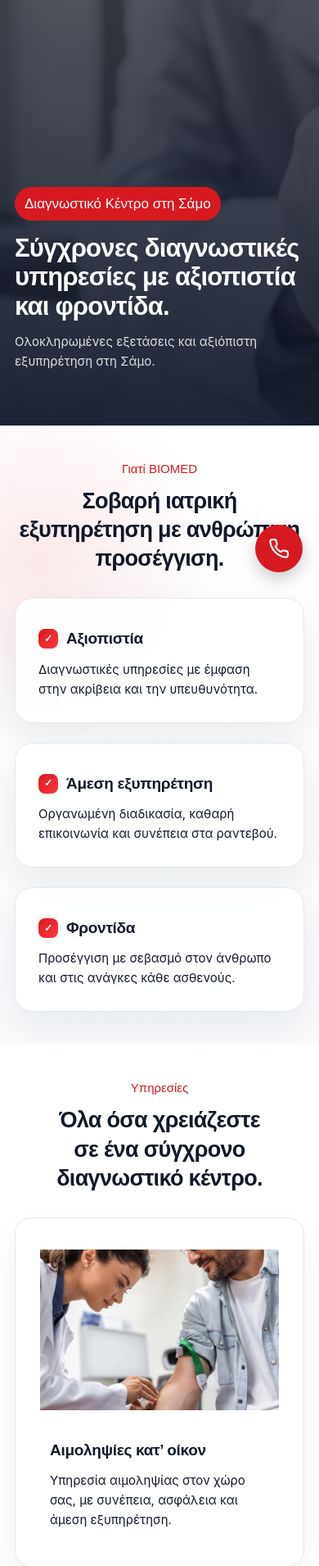
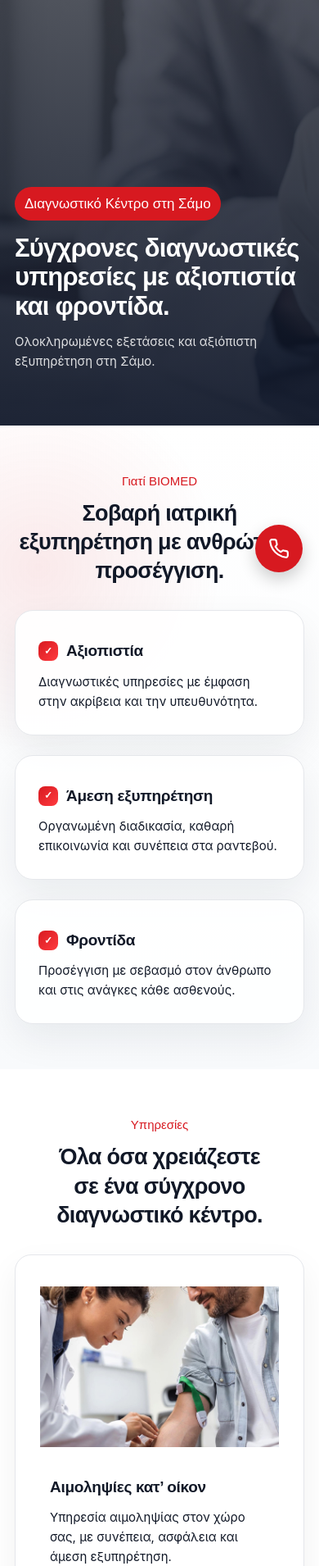
Before and after one commit to makiskollias/biomedsamos, a FastAPI app: page / in a window 390 px wide; the page is wider, and only the part inside the window is pictured. Shown: the part 126-2036 px from the top of that part at 82% size. Run offline with FastAPI, Linux system fonts and the light colour scheme.

Commit message:
διοορθωσεις στο responsive στο padding section 50 px

```diff
--- a/static/css/_responsive.css
+++ b/static/css/_responsive.css
@@ -327,7 +327,7 @@
   }
 
   .section {
-    padding: 35px 0;
+    padding: 50px 0;
   }
 
   .mobile-hero h1 {
```
